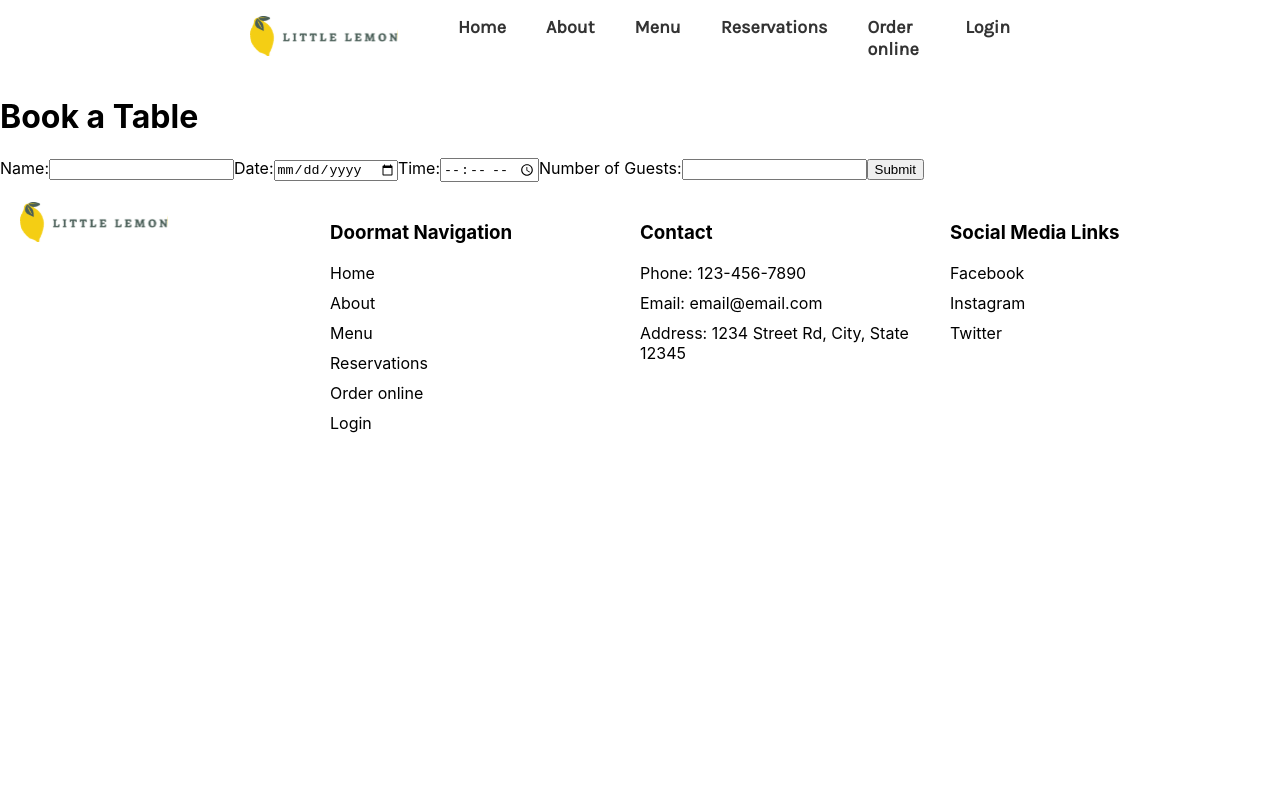
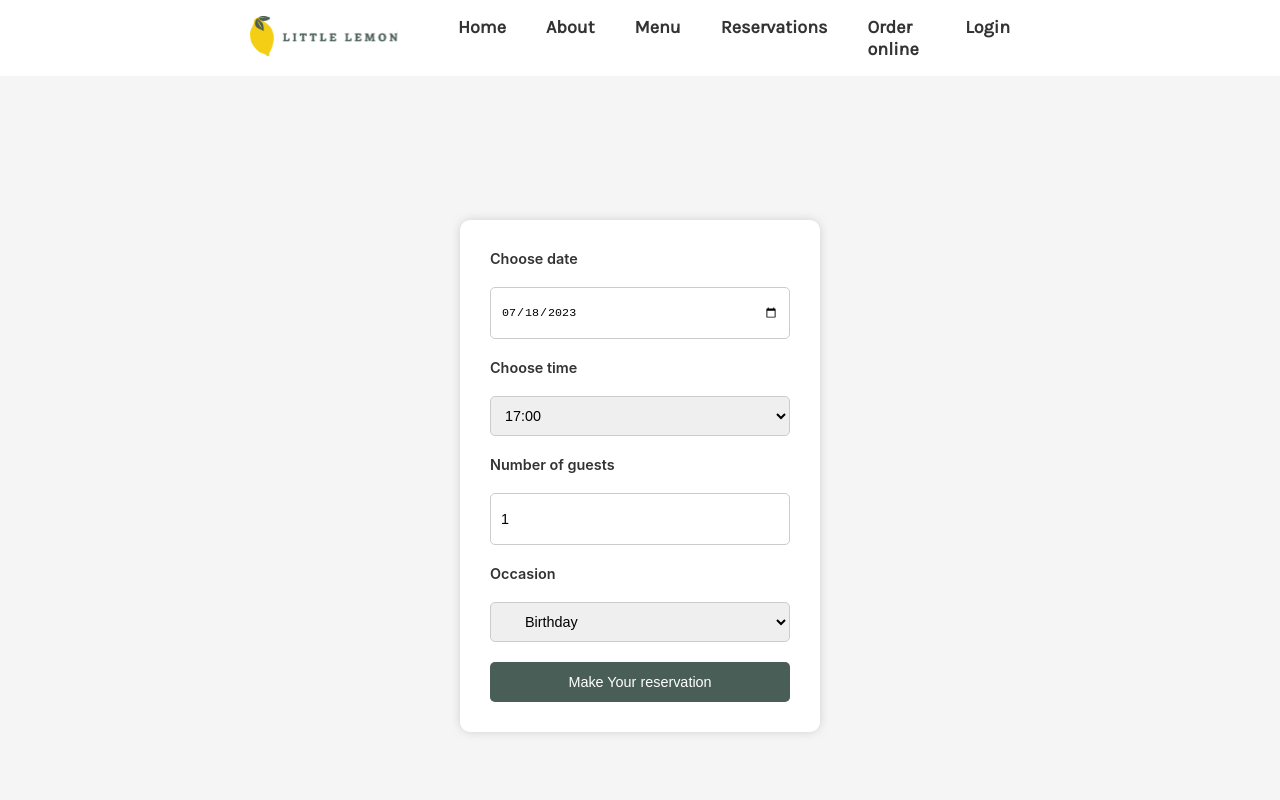
Before and after one commit to bucys/little-lemon, a React (Create React App) app: page /booking in a window 1280 px wide. Shown: the top 800 px of the page. Built offline with nearby package versions, Linux system fonts and the light colour scheme; a web font is replaced by a local one.

Commit message:
Booking page done

```diff
--- a/public/index.html
+++ b/public/index.html
@@ -31,7 +31,7 @@
       work correctly both with client-side routing and a non-root public URL.
       Learn how to configure a non-root public URL by running `npm run build`.
     -->
-    <title>React App</title>
+    <title>Little Lemon</title>
   </head>
   <body>
     <noscript>You need to enable JavaScript to run this app.</noscript>
@@ -46,5 +46,6 @@
       To begin the development, run `npm start` or `yarn start`.
       To create a production bundle, use `npm run build` or `yarn build`.
     -->
+
   </body>
 </html>
--- a/src/App.css
+++ b/src/App.css
@@ -339,6 +339,62 @@ footer .footer-list li a {
     display: block;
 }
 
+.form-container {
+  display: flex;
+  justify-content: center;
+  align-items: center;
+  height: 100vh;
+  background-color: #f5f5f5;
+}
+
+.booking-form {
+  display: grid;
+  gap: 20px;
+  width: 300px;
+  padding: 30px;
+  background-color: white;
+  box-shadow: 0 0 10px rgba(0,0,0,0.15);
+  border-radius: 10px;
+}
+
+.booking-form label {
+  font-size: 0.9em;
+  color: #333;
+  font-weight: 600;
+}
+
+.booking-form input, .booking-form select {
+  height: 40px;
+  padding: 5px 10px;
+  border: 1px solid #ccc;
+  border-radius: 5px;
+  font-size: 0.9em;
+}
+
+.booking-form input[type="submit"] {
+  background-color: #495E57;
+  color: white;
+  border: none;
+  cursor: pointer;
+  transition: background-color 0.3s ease;
+}
+
+.booking-form input[type="submit"]:hover {
+  background-color: #39484a;
+}
+
+select#occasion {
+  background-position: left, right;
+  background-repeat: no-repeat, no-repeat;
+  padding-left: 30px;
+}
+
+select#occasion option:checked {
+  background-color: #495E57;
+  color: white;
+}
+
+
 
 
 /* Media */
--- /dev/null
+++ b/src/api/api.js
@@ -0,0 +1,40 @@
+const seededRandom = seed => {
+
+    const m = 2 ** 35 - 31;
+
+    const a = 185852;
+
+    let s = seed % m;
+
+
+    return () => (s = s * a % m) / m;
+
+  };
+
+
+
+  const fetchAPI = date => {
+    return new Promise((resolve) => {
+        let result = [];
+        let random = seededRandom(date.getDate());
+
+        for(let i = 17; i <= 23; i++) {
+            if(random() < 0.5) result.push(i + ':00');
+            if(random() < 0.5) result.push(i + ':30');
+        }
+        resolve(result);
+    });
+};
+
+
+
+  const submitAPI = formData => true;
+
+
+  export {
+
+    fetchAPI,
+
+    submitAPI
+
+  };
--- /dev/null
+++ b/src/components/BookingForm.js
@@ -0,0 +1,66 @@
+import React, { useState } from 'react';
+import { submitAPI } from '../api/api';
+
+const BookingForm = ({ availableTimes, onDateChange, setBookings }) => {
+  const [date, setDate] = useState(new Date());
+  const [time, setTime] = useState('');
+  const [guests, setGuests] = useState(1);
+  const [occasion, setOccasion] = useState('');
+
+  const handleDateChange = (event) => {
+    const newDate = new Date(event.target.value);
+    setDate(newDate);
+    onDateChange(newDate);
+};
+
+
+const handleSubmit = (event) => {
+  event.preventDefault();
+
+  const formData = {
+    date,
+    time,
+    guests,
+    occasion,
+  };
+
+  const success = submitAPI(formData);
+
+  if (success) {
+    console.log('Reservation submitted successfully');
+    setBookings(prevBookings => [...prevBookings, `${date} ${time}`]);
+  } else {
+    console.error('Failed to submit reservation');
+  }
+};
+
+
+
+    return (
+      <div className="form-container">
+      <form onSubmit={handleSubmit} className="booking-form">
+          <label htmlFor="res-date">Choose date</label>
+          <input type="date" id="res-date" value={date.toISOString().split('T')[0]} onChange={handleDateChange} />
+
+          <label htmlFor="res-time">Choose time</label>
+          <select id="res-time" value={time} onChange={(e) => setTime(e.target.value)}>
+              {availableTimes.map((time, index) => <option key={index}>{time}</option>)}
+          </select>
+
+          <label htmlFor="guests">Number of guests</label>
+          <input type="number" min="1" max="10" id="guests" value={guests} onChange={(e) => setGuests(e.target.value)} />
+
+          <label htmlFor="occasion">Occasion</label>
+          <select id="occasion" value={occasion} onChange={(e) => setOccasion(e.target.value)}>
+              <option>Birthday</option>
+              <option>Engagement</option>
+              <option>Anniversary</option>
+          </select>
+
+          <input type="submit" value="Make Your reservation" />
+      </form>
+    </div>
+    );
+};
+
+export default BookingForm;
--- a/src/components/BookingPage.js
+++ b/src/components/BookingPage.js
@@ -1,47 +1,61 @@
-import React, { useState } from 'react';
+import React, { useState, useEffect } from 'react';
+import BookingForm from './BookingForm';
+import { fetchAPI } from '../api/api';
+
+export async function updateTimes(state, action) {
+  switch(action.type) {
+    case 'init':
+        return action.payload;
+    case 'update':
+        try {
+            const times = await window.fetchAPI(action.payload);
+            return times;
+        } catch (error) {
+            console.error("Failed to update times: ", error);
+            return state;
+        }
+    default:
+        return state;
+  }
+}
+
+
+export async function initializeTimes() {
+
+  const date = new Date();
+  const dateString = `${date.getFullYear()}-${date.getMonth() + 1}-${date.getDate()}`;
+
+  try {
+      const times = await window.fetchAPI(dateString);
+      return times;
+  } catch (error) {
+      console.error("Failed to initialize times: ", error);
+
+      return ['17:00', '18:00', '19:00', '20:00', '21:00', '22:00'];
+  }
+}
+
 
 const BookingPage = () => {
-  const [formData, setFormData] = useState({
-    name: '',
-    date: '',
-    time: '',
-    guests: ''
-  });
+  const [date, setDate] = useState(new Date());
+  const [availableTimes, setAvailableTimes] = useState([]);
+  const [bookings, setBookings] = useState([]);
 
-  const handleInputChange = (event) => {
-    setFormData({ ...formData, [event.target.name]: event.target.value });
-  };
+  useEffect(() => {
+    const fetchTimes = async () => {
+      const times = await fetchAPI(date);
+      const unbookedTimes = times.filter(time => !bookings.includes(`${date} ${time}`));
+      setAvailableTimes(unbookedTimes);
+    };
 
-  const handleSubmit = (event) => {
-    event.preventDefault();
-    // Here you would typically send the form data to your server
-    console.log(formData);
-  };
+    fetchTimes();
+  }, [date, bookings]);
 
   return (
-    <div>
-      <h1>Book a Table</h1>
-      <form onSubmit={handleSubmit}>
-        <label>
-          Name:
-          <input type="text" name="name" onChange={handleInputChange} value={formData.name} />
-        </label>
-        <label>
-          Date:
-          <input type="date" name="date" onChange={handleInputChange} value={formData.date} />
-        </label>
-        <label>
-          Time:
-          <input type="time" name="time" onChange={handleInputChange} value={formData.time} />
-        </label>
-        <label>
-          Number of Guests:
-          <input type="number" name="guests" onChange={handleInputChange} value={formData.guests} />
-        </label>
-        <input type="submit" value="Submit" />
-      </form>
-    </div>
+    <BookingForm availableTimes={availableTimes} onDateChange={setDate} setBookings={setBookings}/>
   );
 };
 
+
+
 export default BookingPage;
--- a/src/components/HomePage.js
+++ b/src/components/HomePage.js
@@ -1,4 +1,4 @@
-import React from 'react';
+
 import Main from './Main';
 import Specials from './Specials';
 import CustomerSay from './CustomerSay';
@@ -60,6 +60,7 @@ const HomePage = () => {
             image: 'https://via.placeholder.com/50',
           }
       ];
+
     return (
         <>
             <Main />
--- a/src/components/Main.js
+++ b/src/components/Main.js
@@ -1,6 +1,6 @@
-import React from 'react'
-import restaurantfood from '../assets/restauranfood.jpg'
-
+import React from 'react';
+import restaurantfood from '../assets/restauranfood.jpg';
+import { Link } from 'react-router-dom';
 
 const Main = () => {
   return (
@@ -9,13 +9,15 @@ const Main = () => {
         <h1>Little Lemon</h1>
         <h2>Chicago</h2>
         <p>Little Lemon is a restaurant in Chicago that serves delicious food. Our menu is available for delivery and takeout. Our restaurant is open for reservations. Order online or make a reservation today!</p>
-        <button>Reserve a Table</button>
+        <Link to='/booking'>
+         <button>Reserve a Table</button>
+        </Link>
         </div>
         <div className='food-logo'>
         <img src={restaurantfood} alt='Food' height={442} width={404} />
         </div>
     </main>
-  )
+  );
 }
 
-export default Main
+export default Main;
```
Also changed, not shown: 2 other files (tests, documents, lock files or other folders). Lines whose indentation alone changed are shown as unchanged.
